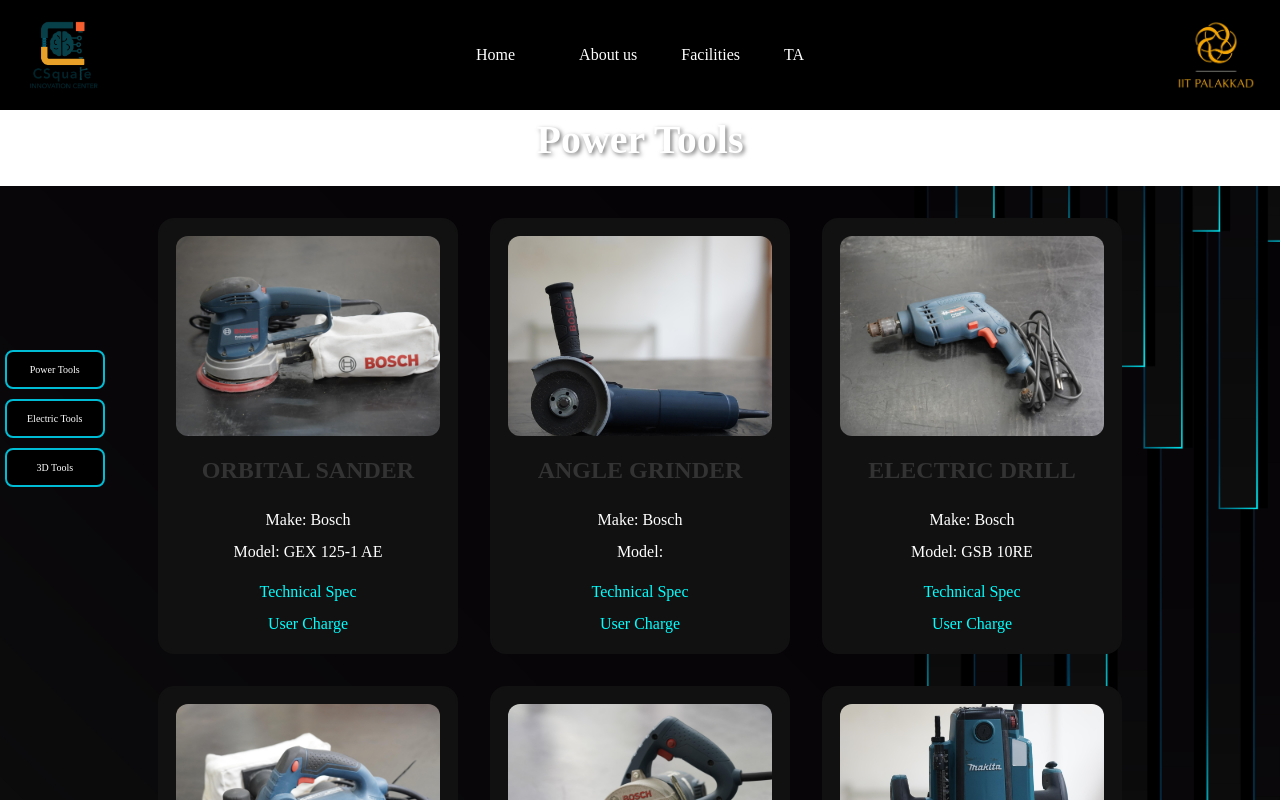
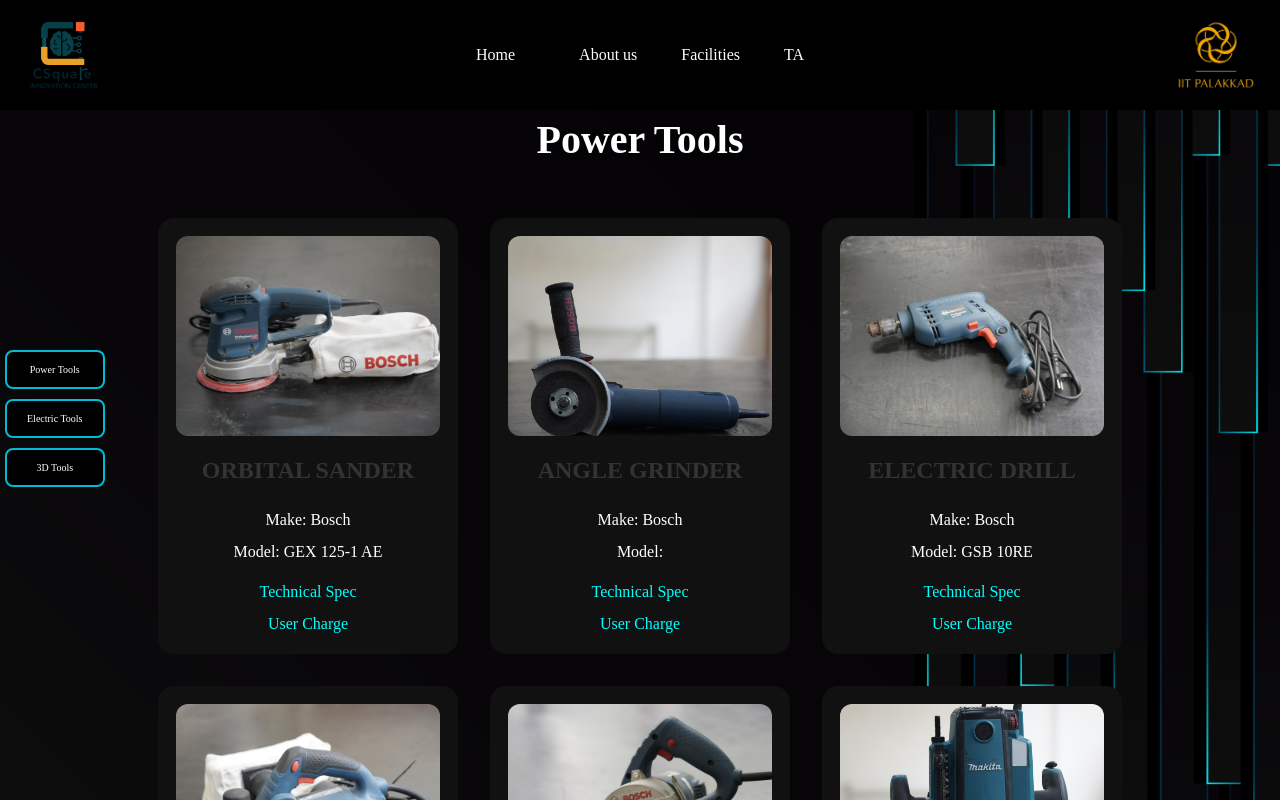
Before and after one commit to sandeepkumar009/website_inv_git, a React (Create React App) app in the folder InnovationLabWebsite-main/: page /facilities in a window 1280 px wide. Shown: the top 800 px of the page. Built offline with nearby package versions, Linux system fonts and the light colour scheme.

Commit message:
src/about -> fix issue of color comb mismatch< src/facilties -> fix issue of white bg

```diff
--- a/InnovationLabWebsite-main/src/components/about-info-section.jsx
+++ b/InnovationLabWebsite-main/src/components/about-info-section.jsx
@@ -1,7 +1,7 @@
 import React from 'react'
 
 const MissionSection = () => (
-    <section className="py-16 bg-trahsparent">
+    <section className="py-16 bg-trahsparent text-white">
       <div className="container mx-auto px-4">
         <div className="flex flex-col md:flex-row items-center gap-12">
           <div className="md:w-1/2">
--- a/InnovationLabWebsite-main/src/components/power-machine.jsx
+++ b/InnovationLabWebsite-main/src/components/power-machine.jsx
@@ -42,9 +42,9 @@
   };
 
   return (
-    <div className="power-machine-page">
+    <div className="power-machine-page bg-transparent">
       {/* Navigation Buttons */}
-      <div className="tool-buttons-container">
+      <div className="tool-buttons-container bg-transparent">
         <button onClick={() => scrollToSection('power-tools')}>Power Tools</button>
         <button onClick={() => scrollToSection('electric-tools')}>Electric Tools</button>
         <button onClick={() => scrollToSection('three-d-tools')}>3D Tools</button>
--- a/InnovationLabWebsite-main/src/components/ta_schedule_table.jsx
+++ b/InnovationLabWebsite-main/src/components/ta_schedule_table.jsx
@@ -54,7 +54,7 @@
     const [schedule] = useState(defaultSchedule);
 
     return (
-      <div className="schedule-container">
+      <div className="schedule-container bg-transparent">
         <h1>TA Schedule</h1>
         <table>
           <thead>
--- a/InnovationLabWebsite-main/src/styles/power-machine.css
+++ b/InnovationLabWebsite-main/src/styles/power-machine.css
@@ -1,19 +1,23 @@
-/* src/styles/power-machine.css */
+/* Apply background globally */
+.power-machine-page {
+  background-image: url('../../public/assets/bc.jpg');
+  background-size: cover;
+  background-position: center;
+  background-repeat: no-repeat;
+  background-attachment: fixed; /* optional parallax */
+}
 
+/* Remove background from container */
 .power-machine-container {
   display: flex;
   flex-wrap: wrap;
   justify-content: center;
   gap: 2rem;
-  margin-top: 0; /* <-- This line is new */
+  margin-top: 0;
   padding: 2rem;
+  background: transparent; /* no bg image here */
+}
 
-  background-image: url('../../public/assets/bc.jpg');
-  background-size: cover;
-  background-position: center;
-  background-repeat: no-repeat;
-  background-attachment: fixed; /* optional for a parallax-like effect */
-}
 
 /* CARD STYLING */
 .machine-card {
```
